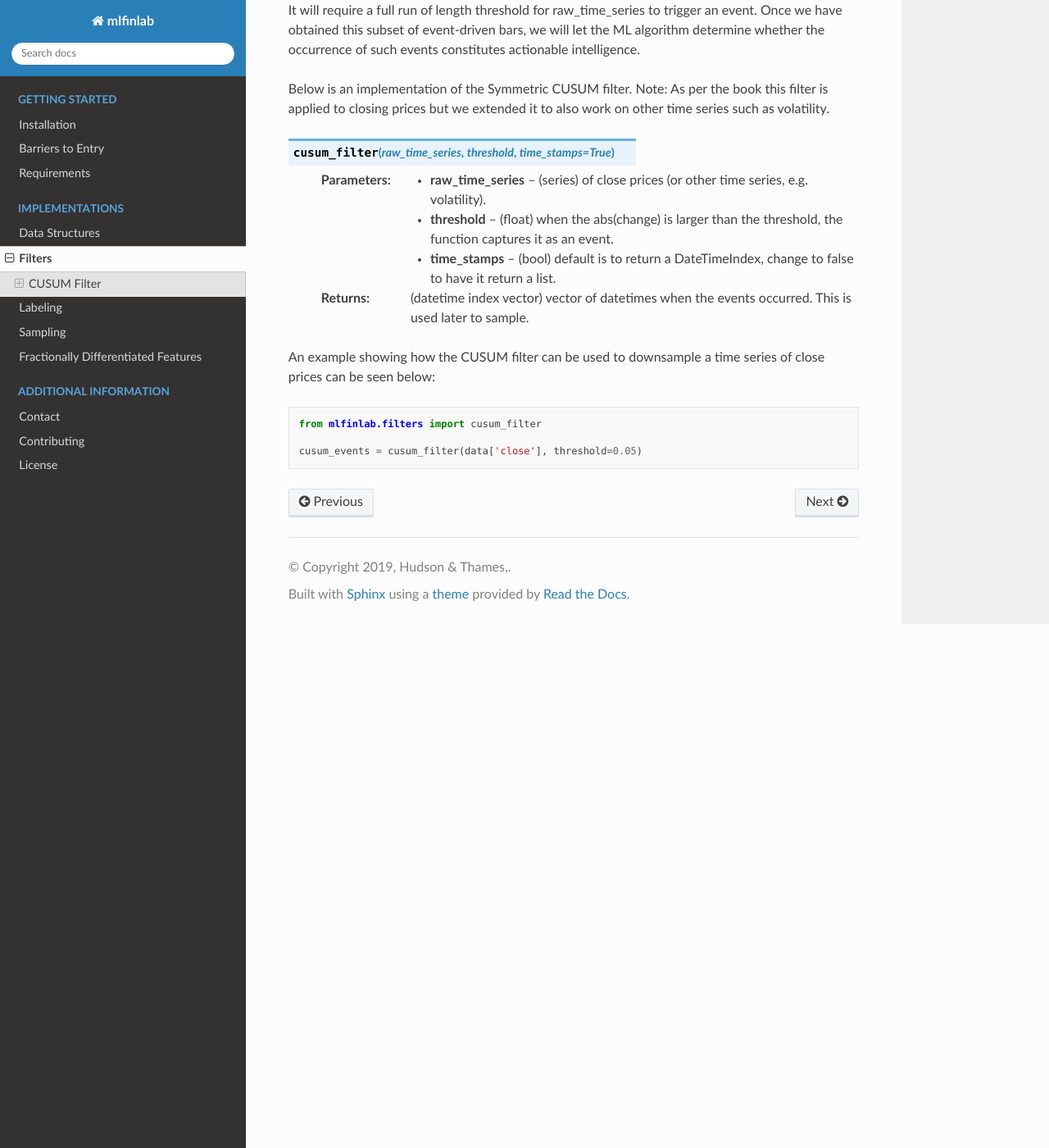
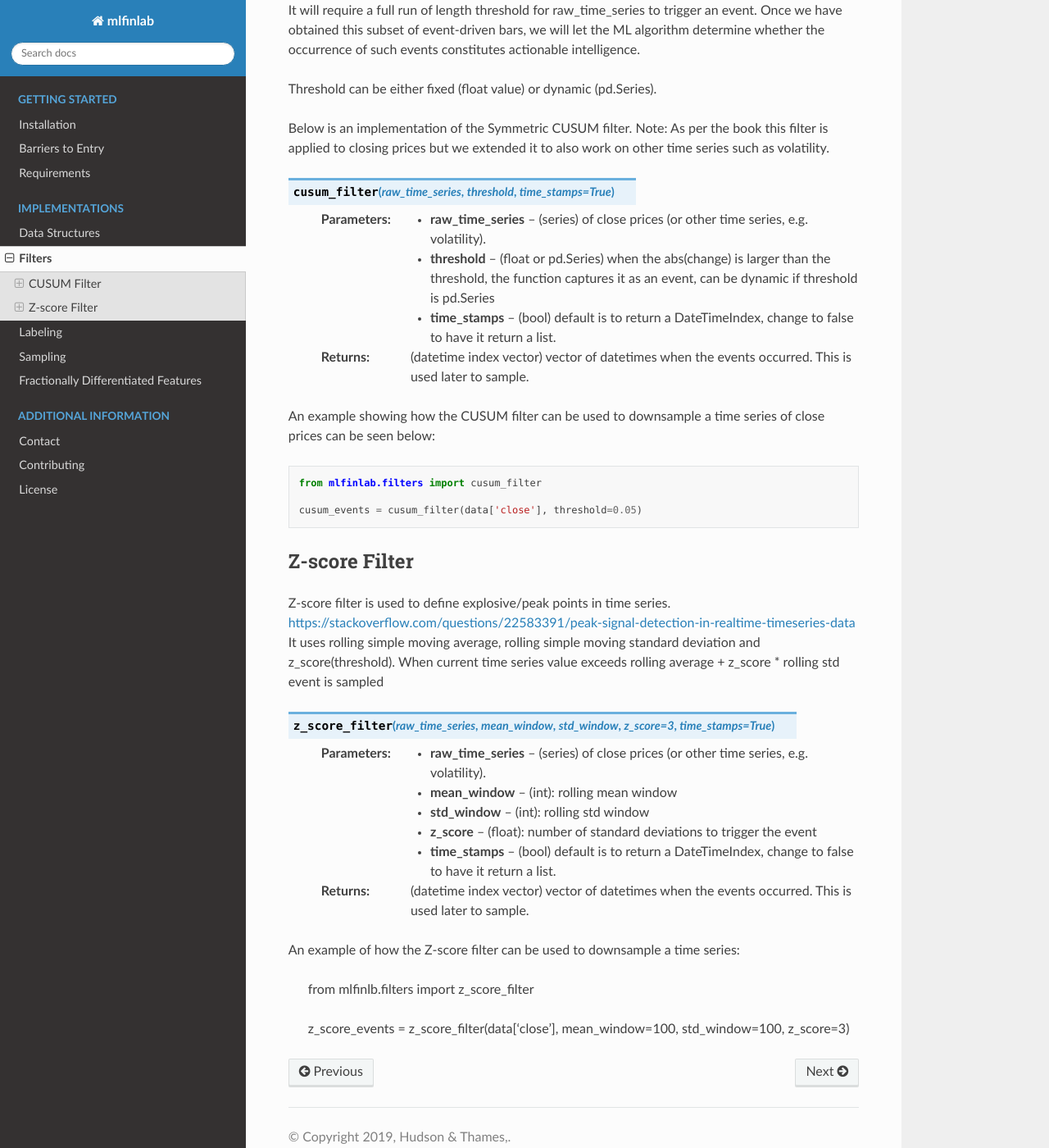
Before and after one commit to hudson-and-thames/mlfinlab, a Sphinx documentation site: the page built from docs/source/implementations/filters.rst, in a window 1280 px wide and 1400 px high, scrolled down 647 px. Shown: the whole window at 82% size. Built offline with Sphinx 7.4.7 and the Read the Docs theme 2.0.0, drawn with Linux system fonts in a browser that asks for light colours.

Commit message:
Add z_score filter to docs, update cusum filter docs

```diff
--- a/docs/source/implementations/filters.rst
+++ b/docs/source/implementations/filters.rst
@@ -23,12 +23,15 @@ One practical aspect that makes CUSUM filters appealing is that multiple events
 
 It will require a full run of length threshold for raw_time_series to trigger an event. Once we have obtained this subset of event-driven bars, we will let the ML algorithm determine whether the occurrence of such events constitutes actionable intelligence.
 
+Threshold can be either fixed (float value) or dynamic (pd.Series).
+
 Below is an implementation of the Symmetric CUSUM filter. Note: As per the book this filter is applied to closing prices but we extended it to also work on other time series such as volatility.
 
 .. function:: cusum_filter(raw_time_series, threshold, time_stamps=True)
 
     :param raw_time_series: (series) of close prices (or other time series, e.g. volatility).
-    :param threshold: (float) when the abs(change) is larger than the threshold, the function captures it as an event.
+    :param threshold: (float or pd.Series) when the abs(change) is larger than the threshold, the function captures
+      it as an event, can be dynamic if threshold is pd.Series
     :param time_stamps: (bool) default is to return a DateTimeIndex, change to false to have it return a list.
     :return: (datetime index vector) vector of datetimes when the events occurred. This is used later to sample.
 
@@ -37,3 +40,24 @@ An example showing how the CUSUM filter can be used to downsample a time series
 	from mlfinlab.filters import cusum_filter
 
 	cusum_events = cusum_filter(data['close'], threshold=0.05)
+
+Z-score Filter
+============
+
+Z-score filter is used to define explosive/peak points in time series. https://stackoverflow.com/questions/22583391/peak-signal-detection-in-realtime-timeseries-data
+It uses rolling simple moving average, rolling simple moving standard deviation and z_score(threshold). When current time series value exceeds rolling average + z_score * rolling std event is sampled
+
+.. function:: z_score_filter(raw_time_series, mean_window, std_window, z_score=3, time_stamps=True)
+
+    :param raw_time_series: (series) of close prices (or other time series, e.g. volatility).
+    :param mean_window: (int): rolling mean window
+    :param std_window: (int): rolling std window
+    :param z_score: (float): number of standard deviations to trigger the event
+    :param time_stamps: (bool) default is to return a DateTimeIndex, change to false to have it return a list.
+    :return: (datetime index vector) vector of datetimes when the events occurred. This is used later to sample.
+
+An example of how the Z-score filter can be used to downsample a time series:
+
+  from mlfinlb.filters import z_score_filter
+
+  z_score_events = z_score_filter(data['close'], mean_window=100, std_window=100, z_score=3)
```
